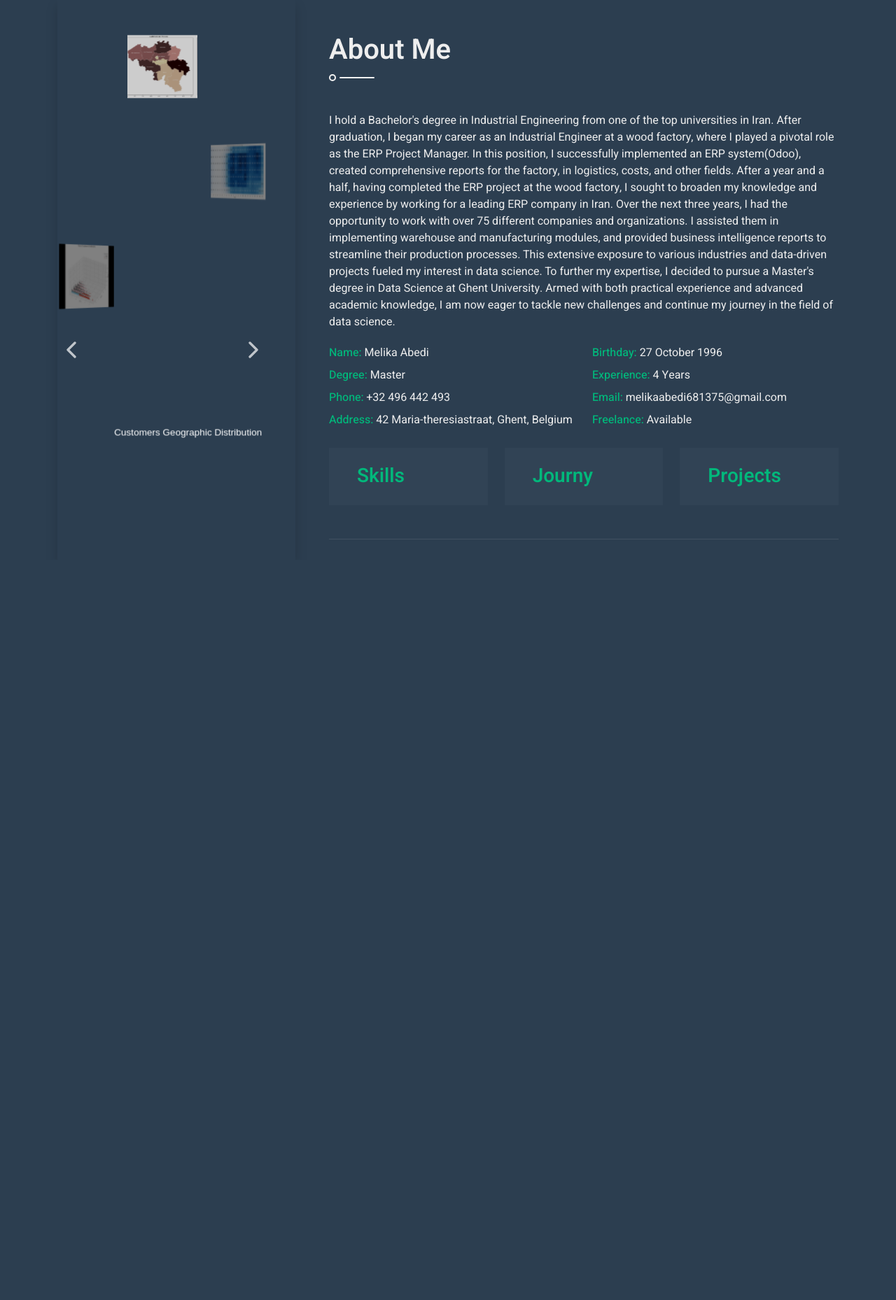
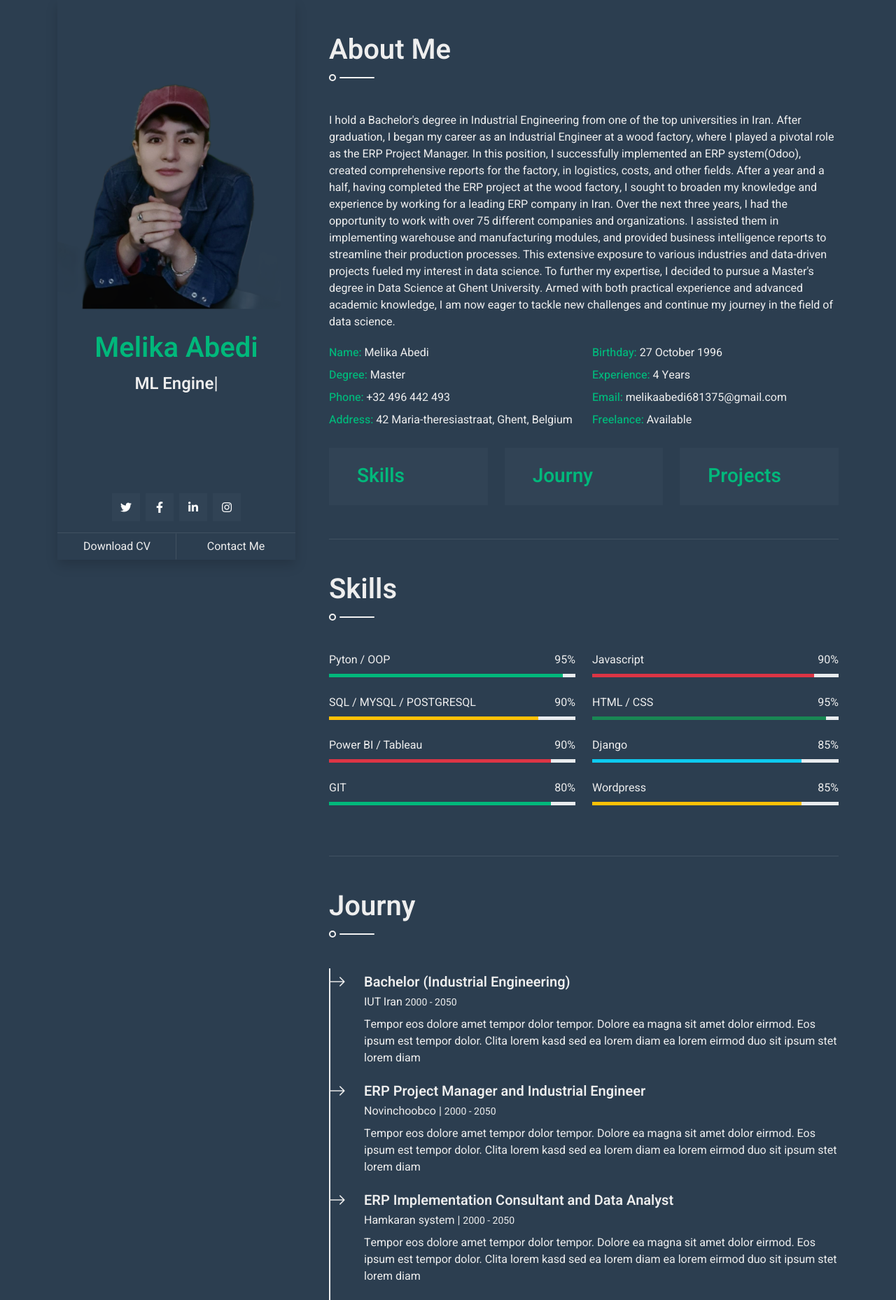
Before and after one commit to melikaabedikoupaei/portfolio, a Django app: page / in a window 1280 px wide. Shown: the top 1858 px of the page at 70% size. Before the commit the page ends 771 px from the top, so only its background shows below. Run offline with Django 5.2, Linux system fonts and the light colour scheme; some libraries are stand-ins or nearby versions; some web fonts are replaced.

Commit message:
slider have problem

```diff
--- a/templates/index.html
+++ b/templates/index.html
@@ -45,8 +45,8 @@
             <div class="row g-5">
                 <div class="col-lg-4 sticky-lg-top vh-100">
                     <div class="d-flex flex-column h-100 text-center overflow-auto shadow">
-                        {% include 'Data_visualization_slider.html' %}
-                        <h1 class="text-primary mt-2">Melika Abedi1</h1>
+                        <img class="w-100 img-fluid mb-4" src="{% static 'img/result.png' %}" alt="Image">
+                        <h1 class="text-primary mt-2">Melika Abedi</h1>
                         <div class="mb-4" style="height: 22px;">
                             <h4 class="typed-text-output d-inline-block text-light"></h4>
                             <div class="typed-text d-none">AI Engineer, Data Scientist, ML Engineer </div>
```
